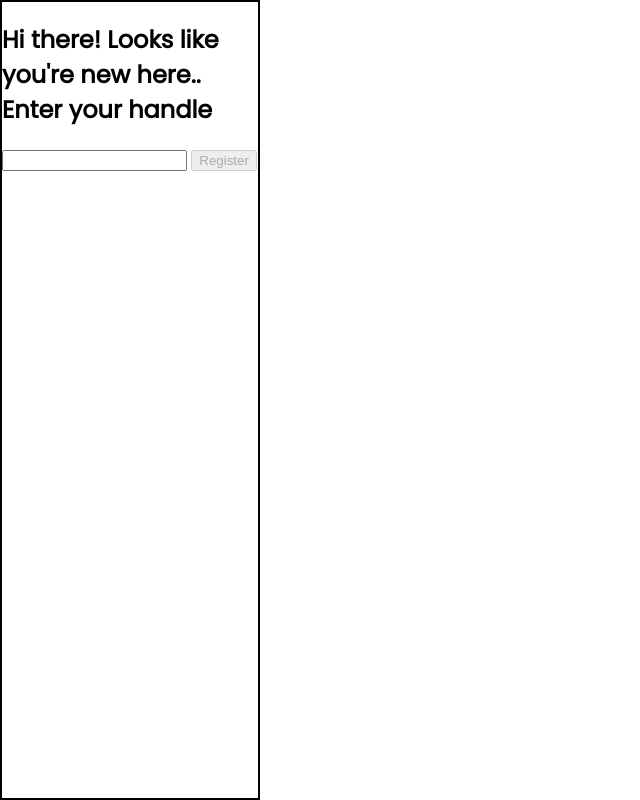
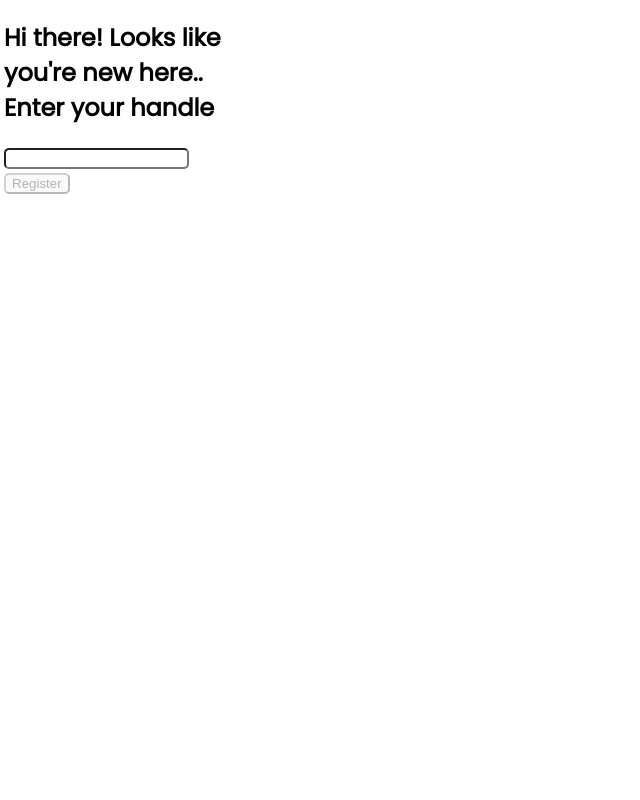
Before and after one commit to Jacobus-afk/cs50w-project2, a Flask app: page / in a window 1280 px wide. Shown: the whole page, without its empty margins (0-640 px from the left). Run offline with Flask 2, Linux system fonts and the light colour scheme; some libraries are stand-ins or nearby versions.

Commit message:
stylistic changes

```diff
--- a/static/index.js
+++ b/static/index.js
@@ -73,8 +73,9 @@ document.addEventListener("DOMContentLoaded", () => {
 
     function user_confirmed()
     {
-        document.getElementById("old-user").style.display = "block";
+        document.getElementById("old-user").style.display = "flex";
         document.getElementById("welcome-text").innerHTML += user.name + "!";
+        document.getElementById("channel-messenger").style.display = "block";
     }
 
     function join_channel(channel)
@@ -82,45 +83,43 @@ document.addEventListener("DOMContentLoaded", () => {
         if (!channel) {
             return;
         }
-
-        document.getElementById("channel-messenger").style.display = "block";
-        const channel_msg = document.getElementById("channel-msg");
+        const connect_msg = document.getElementById("connect-msg");
         socket.emit("join", {"username": user.name, "channel": channel}, (resp, reason) => {
             if (resp != "ack") {
-                channel_msg.style.color = "red";
+                connect_msg.style.color = "red";
                 disconnect_chan.disabled = true;
                 connect_chan.disabled = false;
             }
             else {
-                channel_msg.style.color = "green";
+                connect_msg.style.color = "green";
                 disconnect_chan.disabled = false;
                 connect_chan.disabled = true;
                 update_localstorage("channel", channel);
             }
-            channel_msg.innerHTML = reason.reason;
+            connect_msg.innerHTML = reason.reason;
         })
     }
 
     function leave_channel()
     {
-        const channel_msg = document.getElementById("channel-msg");
-        const server_msg = document.getElementById("server-messages");
-        while (server_msg.firstChild) {
-            server_msg.removeChild(server_msg.lastChild);
+        const connect_msg = document.getElementById("connect-msg");
+        const msg_box = document.getElementById("messages-box");
+        while (msg_box.firstChild) {
+            msg_box.removeChild(msg_box.lastChild);
         }
 
         socket.emit("leave", {"username": user.name, "channel": user.channel}, (resp, reason) => {
             if (resp != "ack") {
-                channel_msg.style.color = "red";
+                connect_msg.style.color = "red";
             }
             else {
-                channel_msg.style.color = "gray";
+                connect_msg.style.color = "gray";
                 disconnect_chan.disabled = true;
                 connect_chan.disabled = false;
                 update_localstorage("channel", "");
 
             }
-            channel_msg.innerHTML = reason.reason;
+            connect_msg.innerHTML = reason.reason;
         })
     }
 
@@ -144,10 +143,11 @@ document.addEventListener("DOMContentLoaded", () => {
     })
 
     socket.on("server message", data => {
-        const server_msg = document.getElementById("server-messages");
-        const p = document.createElement('h5');
+        const msg_box = document.getElementById("messages-box");
+        const p = document.createElement('p');
+        p.style.fontStyle = "italic";
         p.innerHTML = data;
-        server_msg.append(p);
+        msg_box.append(p);
     })
 
 
--- a/static/styles.css
+++ b/static/styles.css
@@ -8,6 +8,29 @@ html,body
 {
     height: 100%;
     margin: 0;
+    box-sizing: border-box;
+    padding-left: 2px;
+}
+
+h3
+{
+    margin: 0;
+}
+
+h5
+{
+    margin: 2px;
+}
+
+p
+{
+    font-size: 0.8rem;
+    margin: 3px;
+}
+
+input, button, select
+{
+    border-radius: 5px;
 }
 
 .container
@@ -15,44 +38,119 @@ html,body
     display: flex;
     flex-direction: row;
     height: 100vh;
-
+    margin: 0;
 }
 
 #channel-admin
 {
-    width: 20%;
+    height: 100%;
+    width: 18%;
+}
+
+#new-user
+{
+    display: none;
+}
+
+#old-user
+{
+    display: none;
+    flex-direction: column;
+    justify-content: space-between;
+    height: 25%;
+    display: none;
+    width: auto;
+}
+
+#create-channel-div
+{
+    height: auto;
+    box-sizing: border-box;
     border: 2px solid;
+    border-radius: 5px;
+    padding: 2px;
+    position: relative;
+}
+
+#chan-inputs
+{
+    height: 23px;
 
 }
 
-#channel-messenger
+#channel-name
 {
-    width: 80%;
-    border: 2px solid;
-
+    /*height: 17px;*/
+    padding-bottom: 2px;
+    width: calc(100% - 4px - 4px - 2px);
+    position: absolute;
+    left: 2px;
+    bottom: 2px;
 }
 
-.server-div
+#channel-button
 {
-    border: 2px solid;
+    position: absolute;
+    right: 2px;
+    bottom: 4px;
 }
-
-.create-channel-div
-{
-    border: 2px solid;
-}
-
+/*
 .choose-channel-div
 {
     border: 2px solid;
 }
-
-h3
+*/
+#channel-messenger
 {
-    margin: 2px auto;
+    display: none;
+    height: 100%;
+    width: 82%;
 }
 
-h5
+.chat-div
 {
-    margin: 2px;
+    box-sizing: border-box;
+    padding: 5px;
+    width: 100%;
+    height: 100%;
 }
+
+#messages-box
+{
+    box-sizing: border-box;
+    height: 95%;
+    border-radius: 5px;
+    border: 2px solid;
+}
+
+#messages-div
+{
+    position: relative;
+    height: auto;
+}
+
+#connect-div
+{
+    width: 50%;
+    position: absolute;
+    right: 0;
+    top: 0;
+}
+
+#connect-flex
+{
+    display: flex;
+    justify-content: flex-end;
+}
+
+#connect-msg, #select-channel
+{
+    margin: auto 20px;
+}
+
+#messages-form
+{
+    position: absolute;
+    left: 0;
+    top: 0;
+}
```
Also changed, not shown: templates/index.html (+33 -28 lines).
